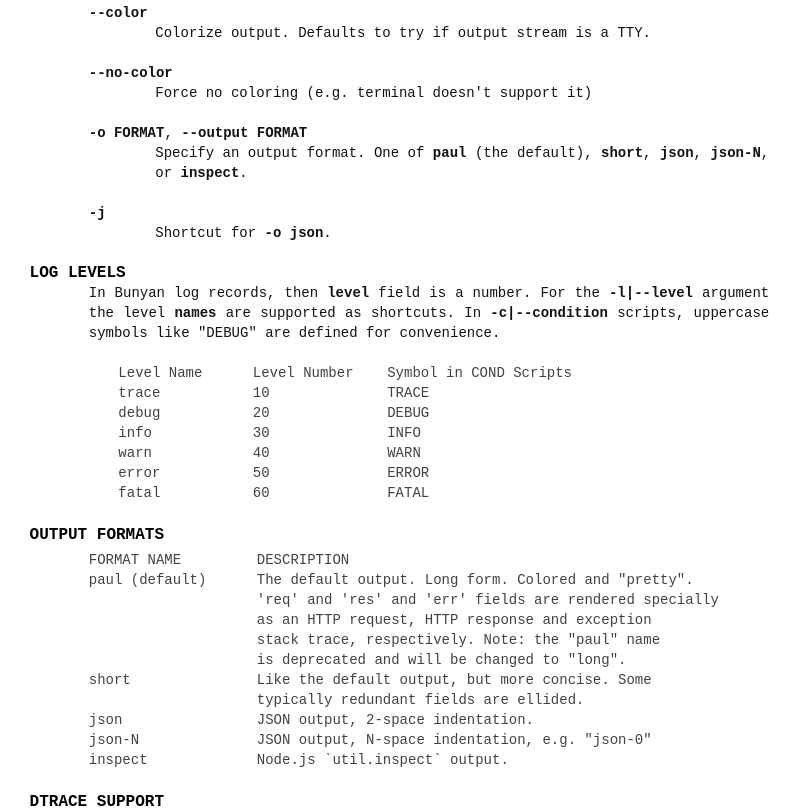
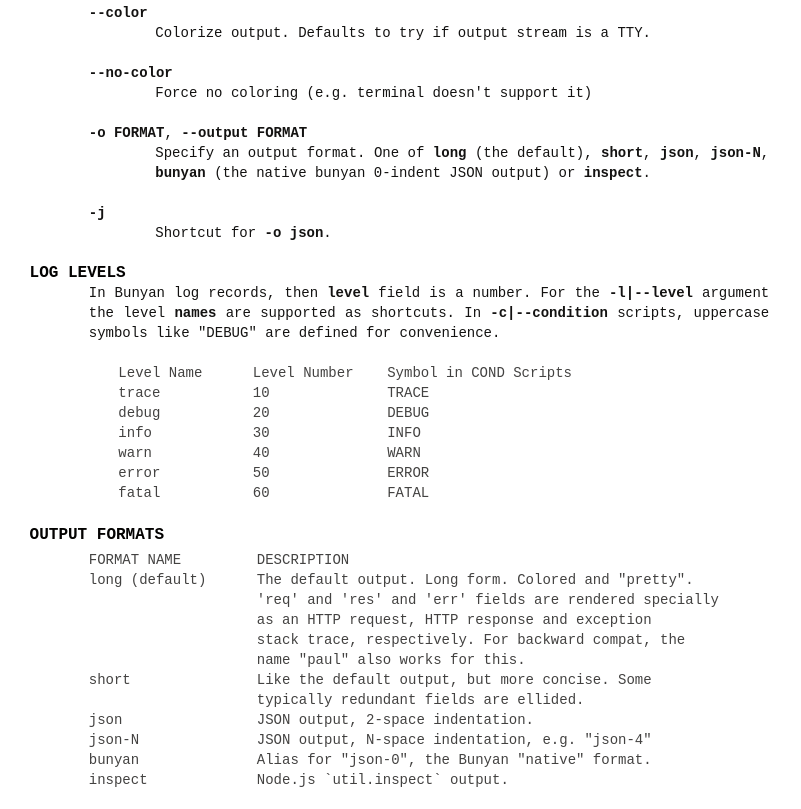
Before and after one commit to trentm/node-bunyan, a website: page docs/bunyan.1.html in a window 1280 px wide. Shown: the part 1785-2594 px from the top of the page, without its empty margins (0-801 px from the left). Drawn offline with Linux system fonts and the light colour scheme.

Commit message:
rebuild man page from .ronn

```diff
--- a/docs/bunyan.1.html
+++ b/docs/bunyan.1.html
@@ -179,8 +179,8 @@
 <dl>
 <dt class="flush"><code>--color</code></dt><dd><p>Colorize output. Defaults to try if output stream is a TTY.</p></dd>
 <dt><code>--no-color</code></dt><dd><p>Force no coloring (e.g. terminal doesn't support it)</p></dd>
-<dt><code>-o FORMAT</code>, <code>--output FORMAT</code></dt><dd><p>Specify an output format. One of <code>paul</code> (the default), <code>short</code>, <code>json</code>,
-<code>json-N</code>, or <code>inspect</code>.</p></dd>
+<dt><code>-o FORMAT</code>, <code>--output FORMAT</code></dt><dd><p>Specify an output format. One of <code>long</code> (the default), <code>short</code>, <code>json</code>,
+<code>json-N</code>, <code>bunyan</code> (the native bunyan 0-indent JSON output) or <code>inspect</code>.</p></dd>
 <dt class="flush"><code>-j</code></dt><dd><p>Shortcut for <code>-o json</code>.</p></dd>
 </dl>
 
@@ -203,15 +203,16 @@
 <h2 id="OUTPUT-FORMATS">OUTPUT FORMATS</h2>
 
 <pre><code>FORMAT NAME         DESCRIPTION
-paul (default)      The default output. Long form. Colored and "pretty".
+long (default)      The default output. Long form. Colored and "pretty".
                     'req' and 'res' and 'err' fields are rendered specially
                     as an HTTP request, HTTP response and exception
-                    stack trace, respectively. Note: the "paul" name
-                    is deprecated and will be changed to "long".
+                    stack trace, respectively. For backward compat, the
+                    name "paul" also works for this.
 short               Like the default output, but more concise. Some
                     typically redundant fields are ellided.
 json                JSON output, 2-space indentation.
-json-N              JSON output, N-space indentation, e.g. "json-0"
+json-N              JSON output, N-space indentation, e.g. "json-4"
+bunyan              Alias for "json-0", the Bunyan "native" format.
 inspect             Node.js `util.inspect` output.
 </code></pre>
 
@@ -269,7 +270,7 @@
 
   <ol class='man-decor man-foot man foot'>
     <li class='tl'></li>
-    <li class='tc'>November 2012</li>
+    <li class='tc'>August 2014</li>
     <li class='tr'>bunyan(1)</li>
   </ol>
 
```
Also changed, not shown: 1 other file.
